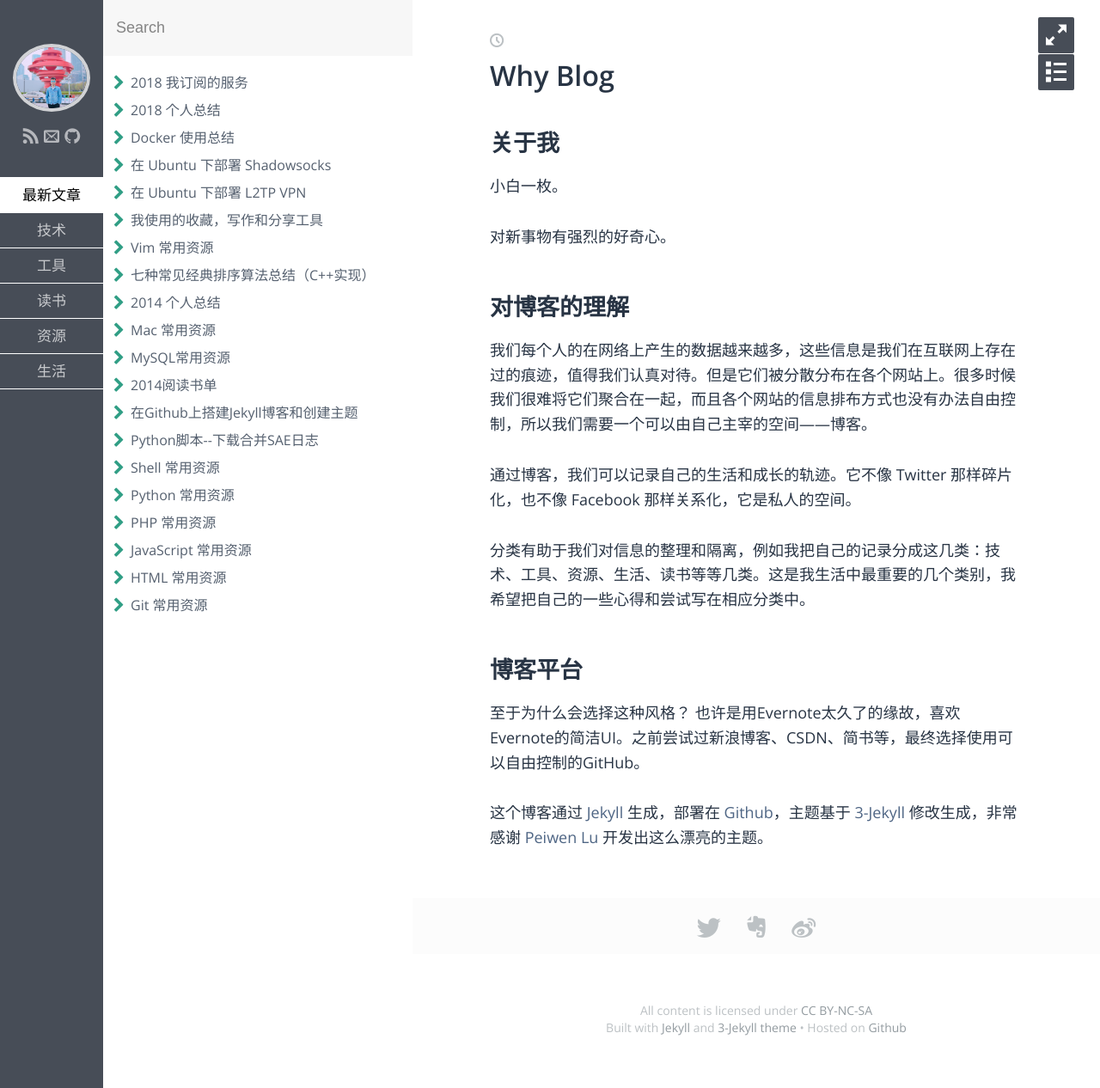
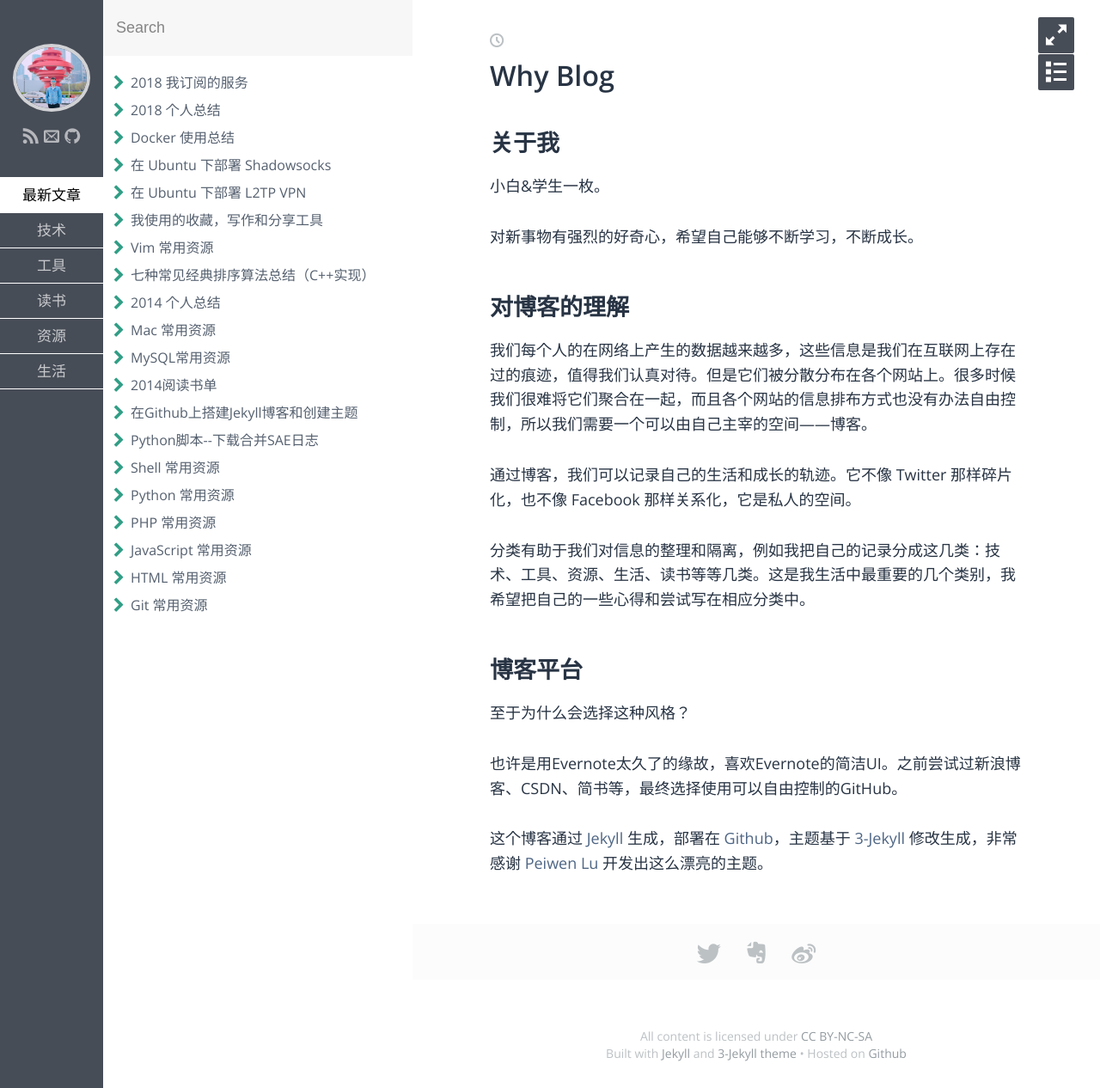
Before and after one commit to Ouc-Lk/Ouc-Lk.github.io, a Jekyll site: the page built from index.md, in a window 1280 px wide. Shown: the whole page at 86% size. Built offline with Jekyll 4.4.1, drawn with Linux system fonts in a browser that asks for light colours; some web fonts are replaced.

Commit message:
Update index.md

```diff
--- a/index.md
+++ b/index.md
@@ -5,9 +5,9 @@ layout: post
 
 ## 关于我
 
-小白一枚。
+小白&学生一枚。
 
-对新事物有强烈的好奇心。
+对新事物有强烈的好奇心，希望自己能够不断学习，不断成长。
 
 ## 对博客的理解
 
@@ -20,6 +20,7 @@ layout: post
 ## 博客平台
 
 至于为什么会选择这种风格？
+
 也许是用Evernote太久了的缘故，喜欢Evernote的简洁UI。之前尝试过新浪博客、CSDN、简书等，最终选择使用可以自由控制的GitHub。
 
 这个博客通过 [Jekyll](http://jekyllrb.com/) 生成，部署在 [Github](https://pages.github.com)，主题基于 [3-Jekyll](https://github.com/P233/3-Jekyll) 修改生成，非常感谢 [Peiwen Lu](https://github.com/P233) 开发出这么漂亮的主题。
```
